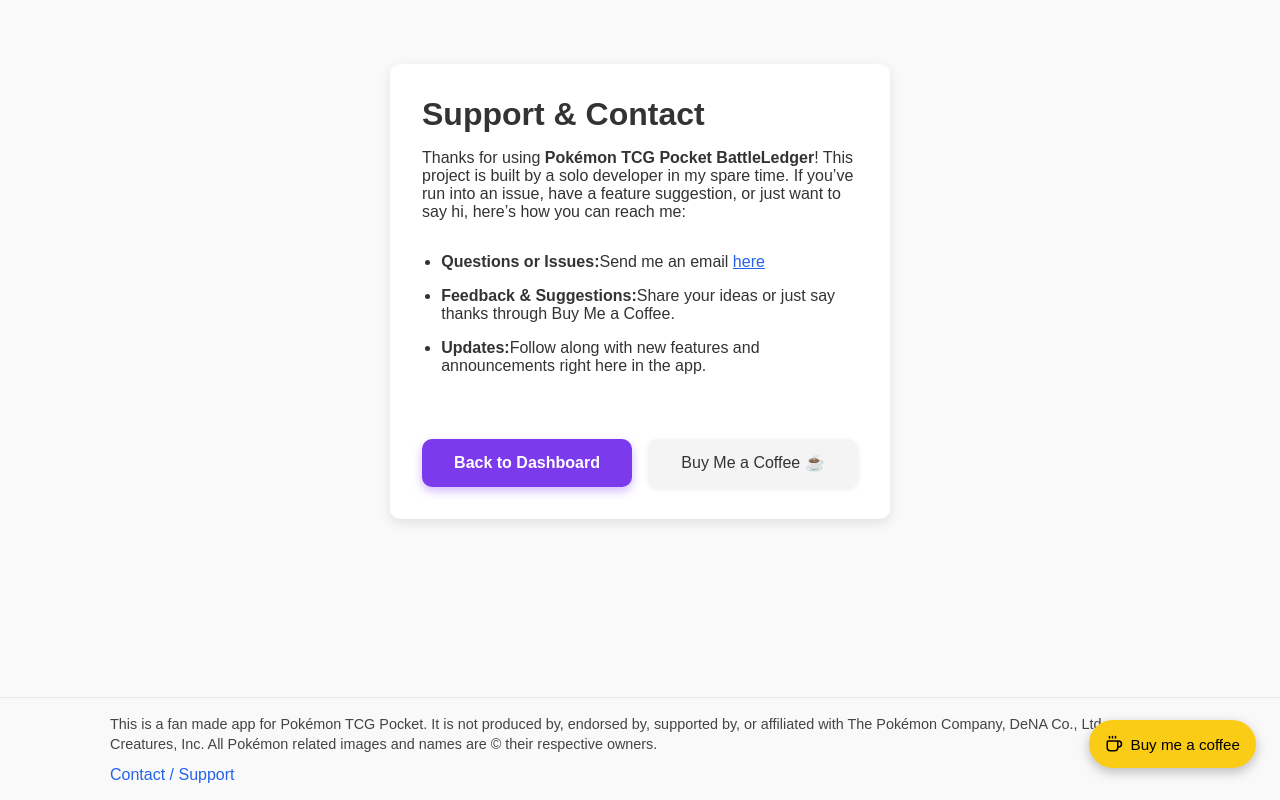
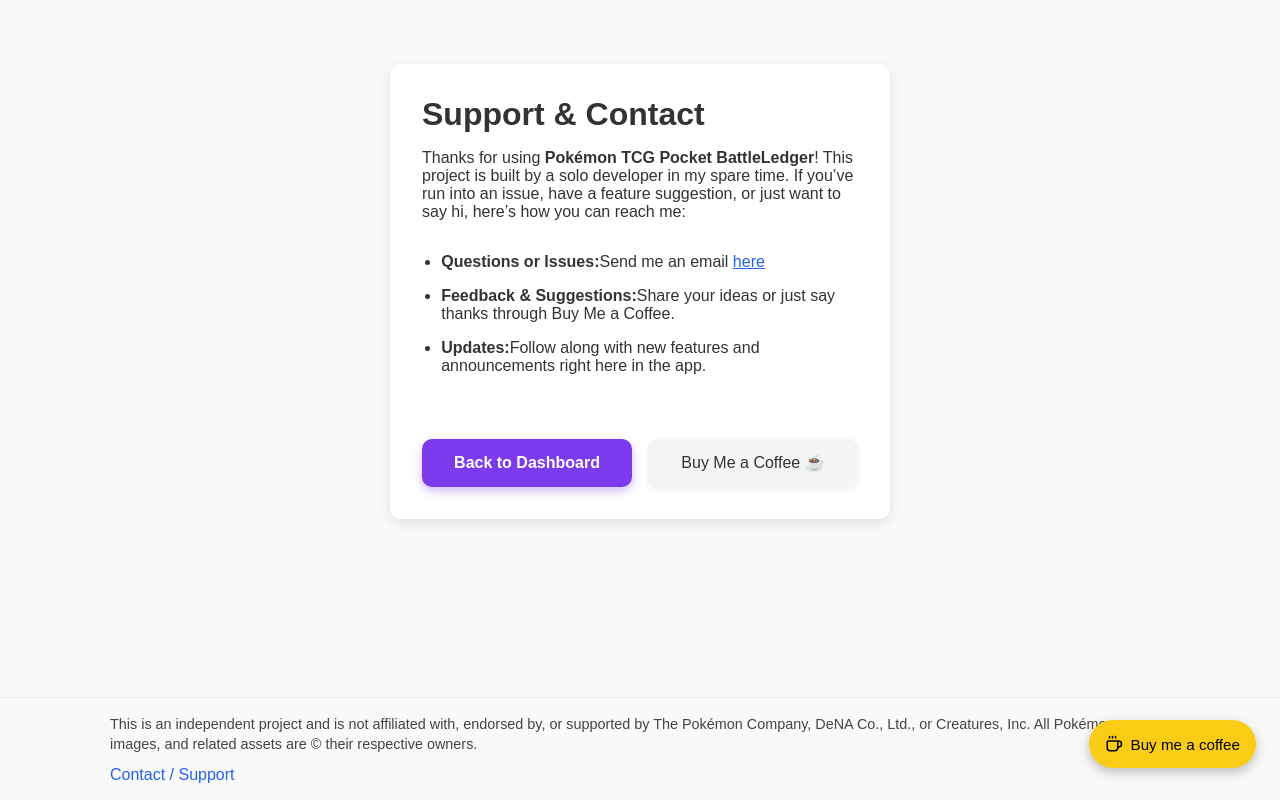
Before and after one commit to mwiginton/pokemon-tcg-pocket-match-gen-app, a Next.js app: page /support in a window 1280 px wide. Built offline with nearby package versions, Linux system fonts and the light colour scheme.

Commit message:
update footer text

```diff
--- a/src/app/layout.tsx
+++ b/src/app/layout.tsx
@@ -47,10 +47,10 @@
           <footer className={styles.footer} role="contentinfo">
             <div className={styles.footerContainer}>
               <span className={styles.footerText}>
-                This is a fan made app for Pokémon TCG Pocket. It is not
-                produced by, endorsed by, supported by, or affiliated with
-                The Pokémon Company, DeNA Co., Ltd., or Creatures, Inc.
-                All Pokémon related images and names are © their respective owners.
+                This is an independent project and is not affiliated with, endorsed by, or supported by The Pokémon
+                Company, DeNA Co., Ltd., or Creatures, Inc.
+                All Pokémon names, images, and related assets are © their
+                respective owners.
               </span>
 
               <nav className={styles.footerLinks} aria-label="Footer">
```
